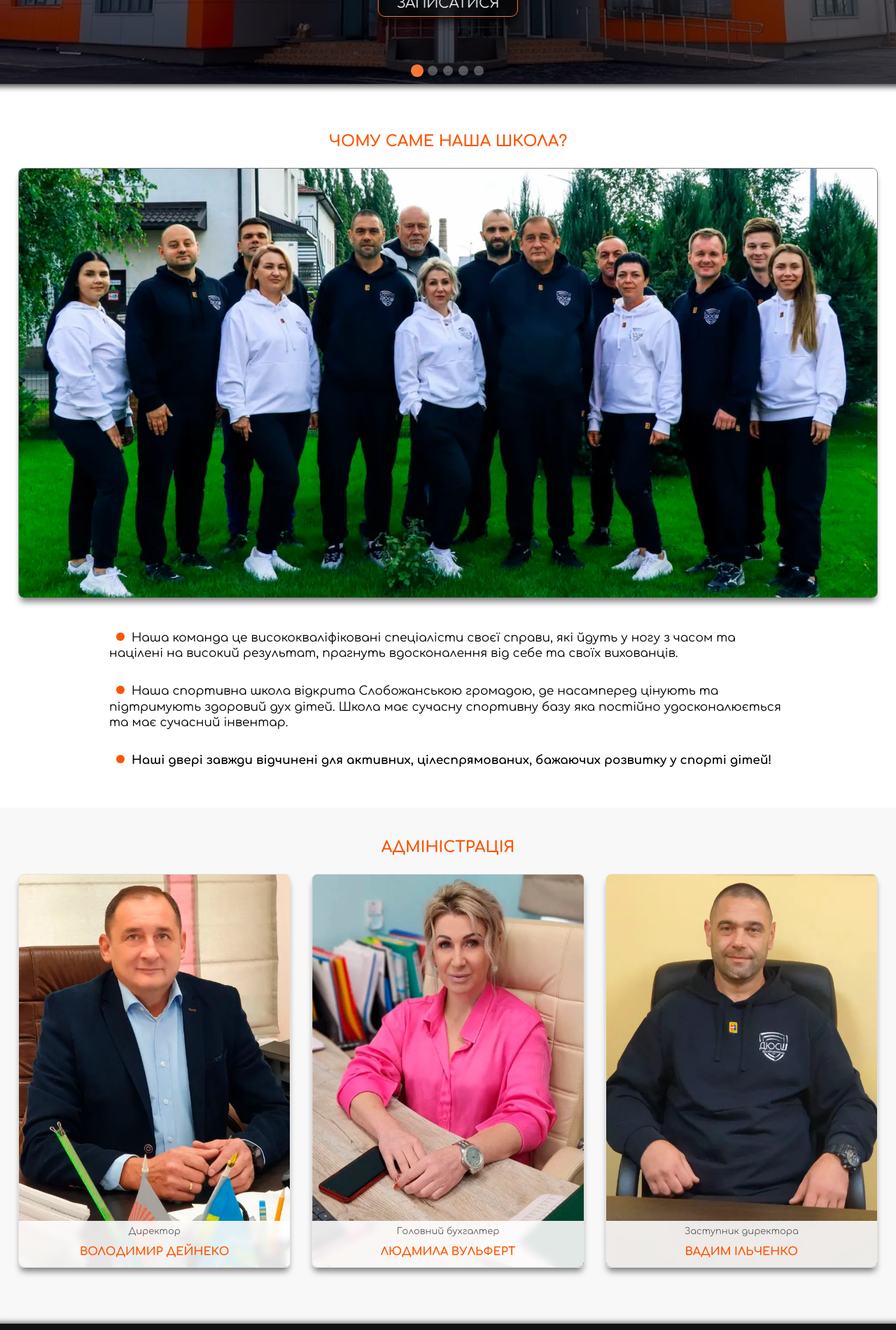
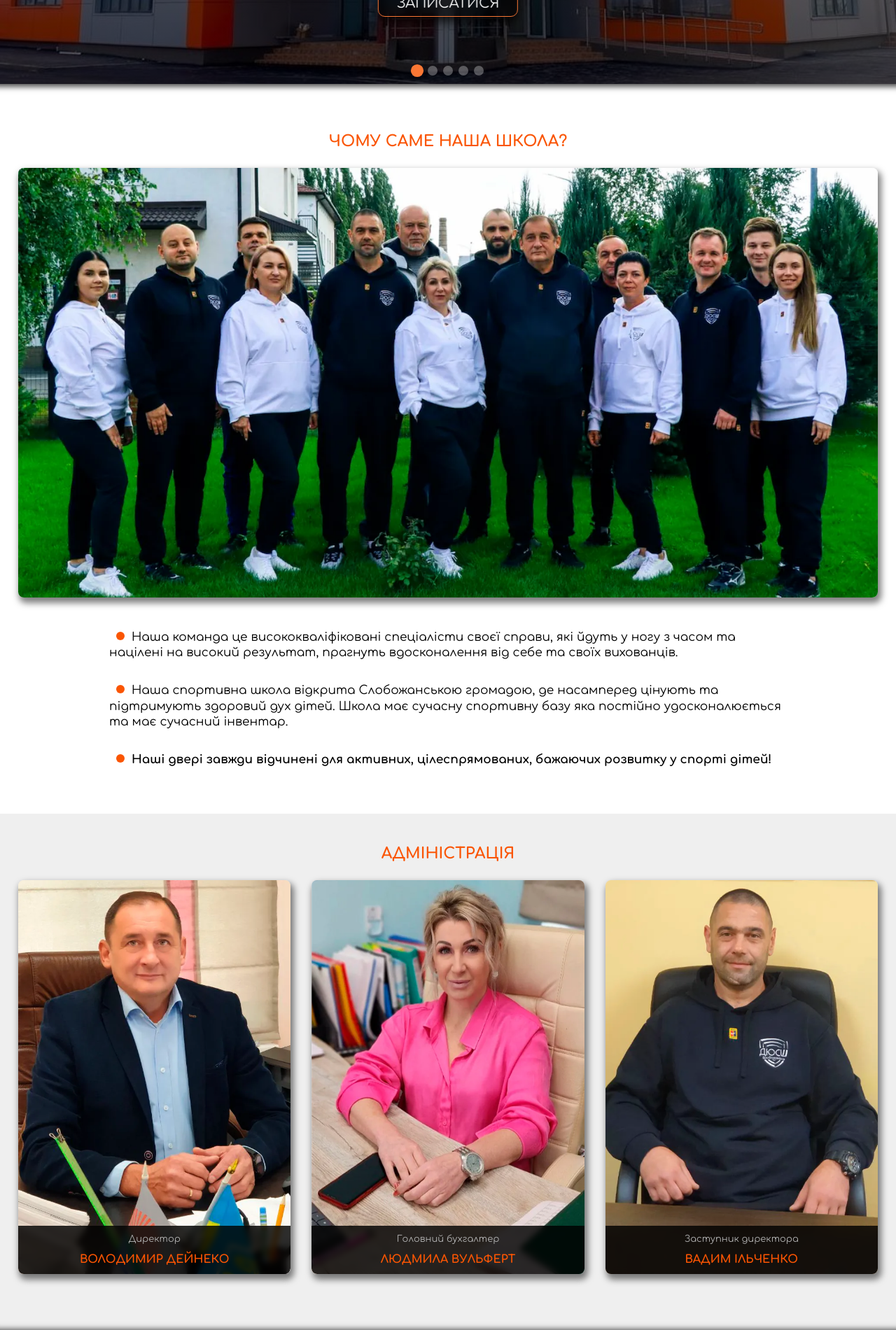
Before and after one commit to tanetti/sport-school, a React (Vite) app: page /about in a window 1280 px wide. Shown: the part 680-2581 px from the top of the page at 70% size. Built offline with nearby package versions, Linux system fonts and the light colour scheme; no server answers.

Commit message:
Change colors

```diff
--- a/src/components/AboutAdministration/AboutAdministration.styled.js
+++ b/src/components/AboutAdministration/AboutAdministration.styled.js
@@ -25,14 +25,11 @@ export const AdminList = styled.ul`
 export const AdminItem = styled.li`
   position: relative;
 
-  max-width: 420px;
+  max-width: 400px;
 
-  border-width: 1px;
-  border-style: solid;
   border-radius: 8px;
-  border-color: #e1e1e1;
 
-  box-shadow: 0px 8px 10px -3px rgba(0, 0, 0, 0.5);
+  box-shadow: 3px 6px 10px 2px rgba(0, 0, 0, 0.5);
 
   overflow: hidden;
 
@@ -65,19 +62,19 @@ export const ItemInfo = styled.p`
 
   width: 100%;
 
-  padding: 8px 12px 12px 12px;
+  padding: 12px;
 
   font-size: 13px;
 
-  color: #616161;
-  background-color: #ffffffe1;
+  color: #aeaeae;
+  background-color: #000000d1;
 
   text-align: center;
 
   backdrop-filter: blur(4px);
 
   @media screen and (min-width: 768px) and (max-width: 959.98px) {
-    padding: 6px 10px 10px 10px;
+    padding: 10px;
 
     font-size: 12px;
   }
--- a/src/components/AboutTeam/AboutTeam.styled.js
+++ b/src/components/AboutTeam/AboutTeam.styled.js
@@ -8,12 +8,9 @@ export const TeamImage = styled.img`
   height: auto;
   margin: 0 auto 30px auto;
 
-  border-width: 1px;
-  border-style: solid;
   border-radius: 8px;
-  border-color: #818181;
 
-  box-shadow: 0px 8px 10px -3px rgba(0, 0, 0, 0.5);
+  box-shadow: 3px 6px 10px 2px rgba(0, 0, 0, 0.5);
 `;
 
 export const TeamDescriptionList = styled.ul`
--- a/src/components/shared/Section.styled.js
+++ b/src/components/shared/Section.styled.js
@@ -6,12 +6,12 @@ export const StyledSection = styled.section`
   flex-grow: 1;
 
   padding-top: 30px;
-  padding-bottom: 25px;
+  padding-bottom: 30px;
   padding-left: 10px;
   padding-right: 10px;
 
   &:nth-of-type(odd) {
-    background-color: #f8f8f8;
+    background-color: #00000010;
   }
 
   &:nth-of-type(2) {
@@ -24,7 +24,7 @@ export const StyledSection = styled.section`
 
   @media screen and (min-width: 768px) {
     padding-top: 45px;
-    padding-bottom: 40px;
+    padding-bottom: 50px;
     padding-left: 26px;
     padding-right: 26px;
 
@@ -39,7 +39,7 @@ export const StyledSection = styled.section`
 
   @media screen and (min-width: 1440px) {
     padding-top: 60px;
-    padding-bottom: 50px;
+    padding-bottom: 60px;
 
     &:nth-of-type(2) {
       padding-top: 90px;
```
